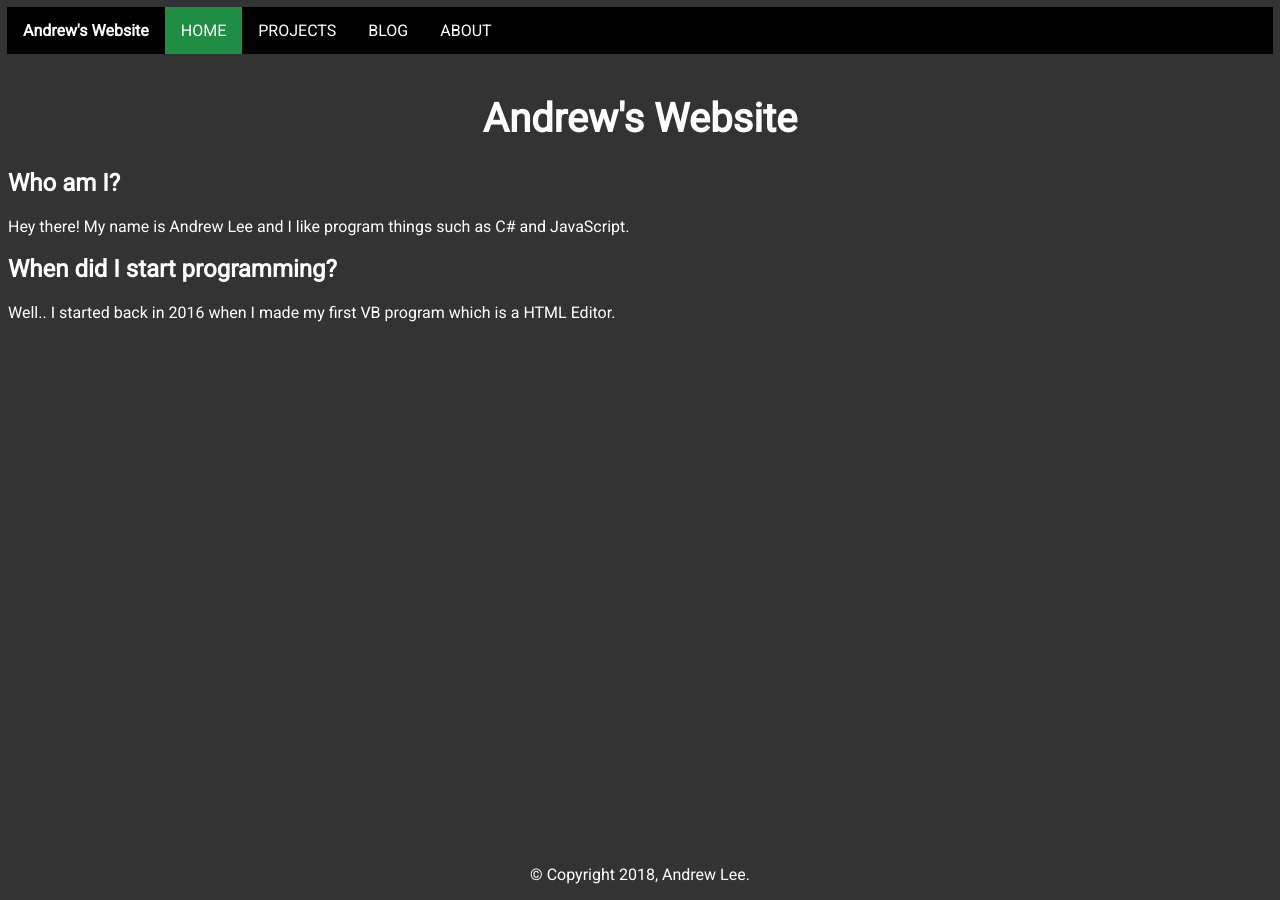
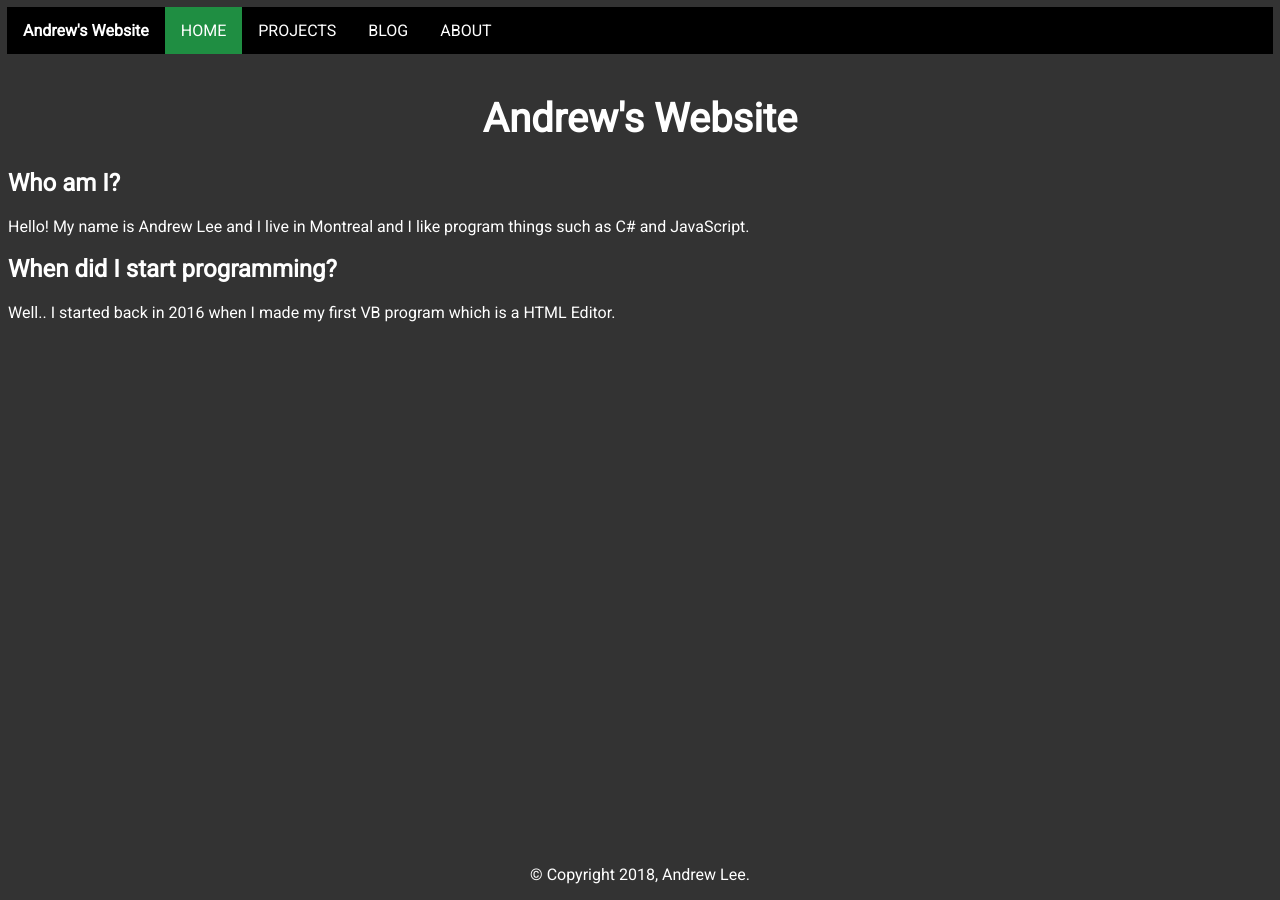
Before and after one commit to Alee14/personal-website, a Jekyll site: the page built from index.html, in a window 1280 px wide. Built offline with Jekyll 4.4.1, drawn with Linux system fonts in a browser that asks for light colours.

Commit message:
added something

```diff
--- a/index.html
+++ b/index.html
@@ -11,7 +11,7 @@ project: Andrew's Website
   {% include navigator.html %}
 <h1 class ="title">{{ site.title }}</h1>
 <h2>Who am I?</h2>
-<p>Hey there! My name is Andrew Lee and I like program things such as C# and JavaScript.</p>
+<p>Hello! My name is Andrew Lee and I live in Montreal and I like program things such as C# and JavaScript.</p>
 <h2>When did I start programming?</h2>
 <p>Well.. I started back in 2016 when I made my first VB program which is a HTML Editor.</p>
 
```
